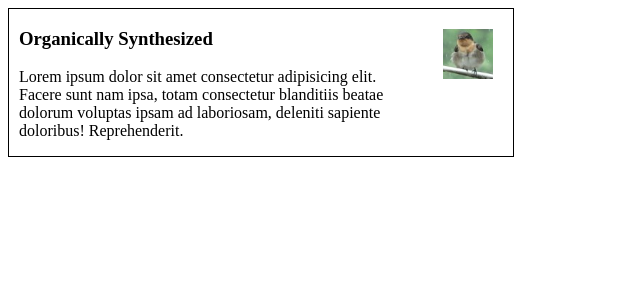
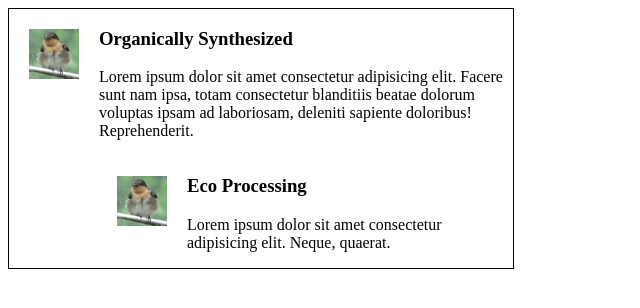
Before and after one commit to AnikBhadra/flexbox101, a website built with Vite: page 05_flexbox-layout-1/index.html in a window 1280 px wide. Shown: the whole page, without its empty margins (0-640 px from the left). Built offline with nearby package versions, Linux system fonts and the light colour scheme.

Commit message:
05_flexbox-layout-1 part-4 done

```diff
--- a/05_flexbox-layout-1/index.html
+++ b/05_flexbox-layout-1/index.html
@@ -4,11 +4,12 @@
     <link rel="stylesheet" href="style.css" />
     <meta charset="UTF-8" />
     <meta name="viewport" content="width=device-width, initial-scale=1.0" />
-    <title>layout-1 part-3</title>
+    <title>layout-1 part-4</title>
   </head>
   <body>
     <div class="container">
-      <div class="img">
+      <div class="container1">
+        <div class="img1">
           <img src="assets/2.jpeg" alt="" />
         </div>
         <div class="text">
@@ -20,5 +21,18 @@
           </p>
         </div>
       </div>
+      <div class="container2">
+        <div class="img2">
+          <img src="assets/2.jpeg" alt="" />
+        </div>
+        <div class="text">
+          <h3>Eco Processing</h3>
+          <p>
+            Lorem ipsum dolor sit amet consectetur adipisicing elit. Neque,
+            quaerat.
+          </p>
+        </div>
+      </div>
+    </div>
   </body>
 </html>
--- a/05_flexbox-layout-1/style.css
+++ b/05_flexbox-layout-1/style.css
@@ -4,20 +4,36 @@
 
 .container {
   display: flex;
-  flex-direction: row-reverse;
+  flex-direction: column;
   /* justify-content: flex-start; */
   border: 1px solid black;
   margin-right: 60%;
 }
 
-.img img {
+.container1 {
+  display: flex;
+}
+
+.img1 img {
   height: 50px;
   width: 50px;
 }
 
-.img {
+.img1 {
   padding: 20px;
 }
-.text{
-  margin-left: 10px;
+
+
+.container2 {
+  display: flex;
+  padding-left: 5.5em;
 }
+
+.img2 img {
+  height: 50px;
+  width: 50px;
+}
+
+.img2 {
+  padding: 20px;
+}
```
Lines whose indentation alone changed are shown as unchanged.
